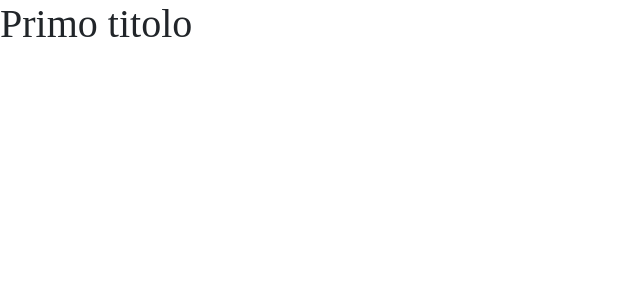
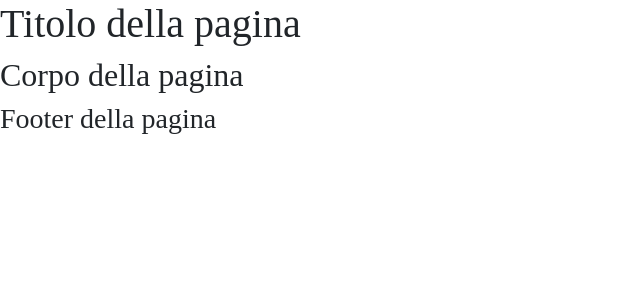
Before and after one commit to Giada92/proj-html-vuejs, a Vue app: page / in a window 1280 px wide. Shown: the top 300 px of the page, without its empty margins (0-640 px from the left). Built offline with nearby package versions, Linux system fonts and the light colour scheme; a small style sheet from the web is missing.

Commit message:
Divisione in tre macro-componenti

```diff
--- a/src/App.vue
+++ b/src/App.vue
@@ -1,16 +1,31 @@
 <template>
   <div id="app">
-    <h1>Primo titolo</h1>
+    <!-- Header della pagina -->
+    <Header />
+    <!-- /Header della pagina -->
+
+    <!-- Corpo della pagina -->
+    <Main />
+    <!-- /Corpo della pagina -->
+
+    <!-- Footer -->
+    <Footer />
+    <!-- /Footer -->
+
   </div>
 </template>
 
 <script>
-
+import Header from './components/Header.vue';
+import Main from './components/Main.vue';
+import Footer from './components/Footer.vue';
 
 export default {
   name: 'App',
   components: {
-
+    Header,
+    Main,
+    Footer
   }
 }
 </script>
--- /dev/null
+++ b/src/components/Footer.vue
@@ -0,0 +1,15 @@
+<template>
+  <footer>
+      <h3>Footer della pagina</h3>
+  </footer>
+</template>
+
+<script>
+export default {
+    name: "Footer"
+}
+</script>
+
+<style>
+
+</style>
--- /dev/null
+++ b/src/components/Header.vue
@@ -0,0 +1,15 @@
+<template>
+    <header>
+        <h1>Titolo della pagina</h1>
+    </header>
+</template>
+
+<script>
+export default {
+    name:"Header"
+}
+</script>
+
+<style>
+
+</style>
--- /dev/null
+++ b/src/components/Main.vue
@@ -0,0 +1,15 @@
+<template>
+  <main>
+      <h2>Corpo della pagina</h2>
+  </main>
+</template>
+
+<script>
+export default {
+    name:"Main"
+}
+</script>
+
+<style>
+
+</style>
```
